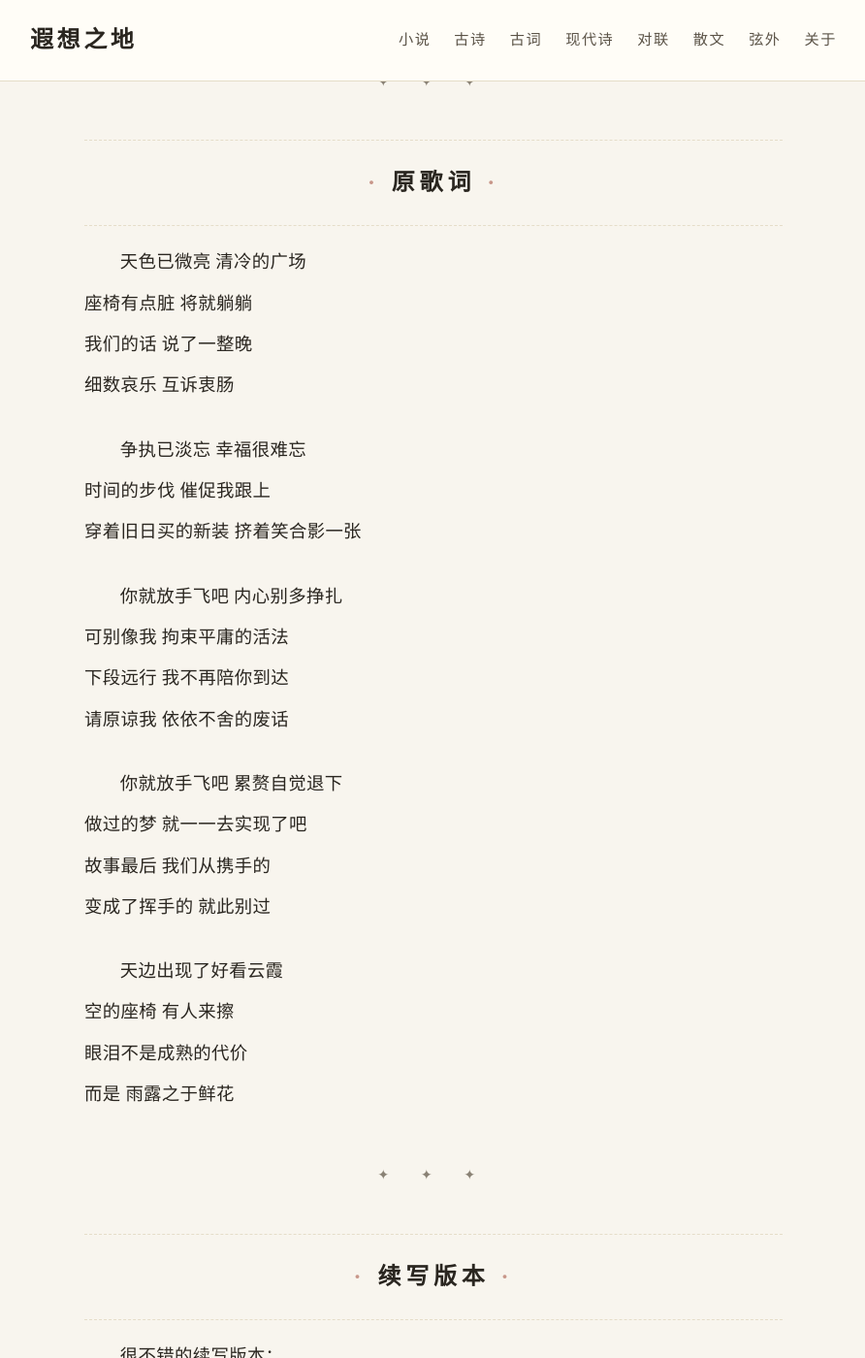
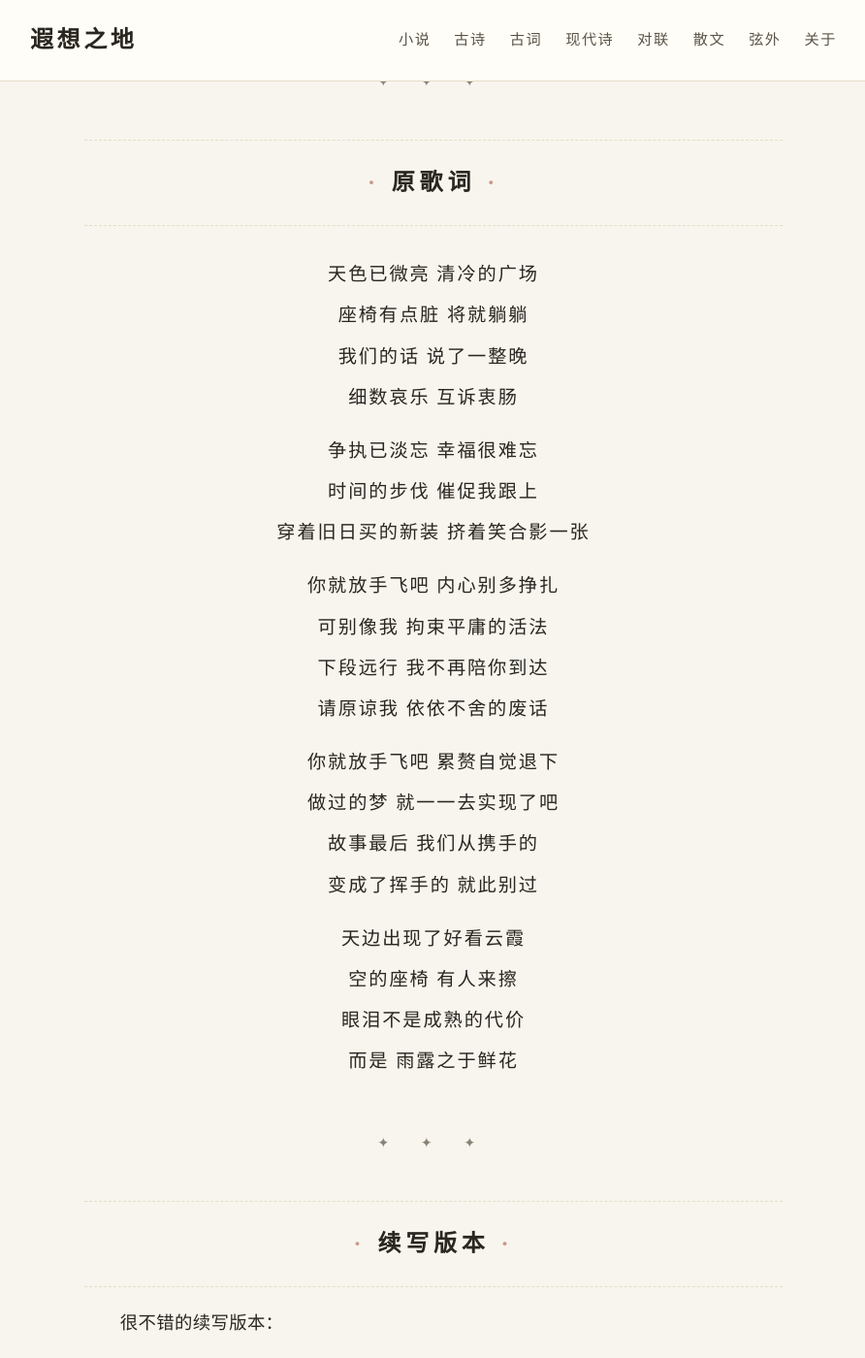
Before and after one commit to zhengxionglee/ReverieLand, a Jekyll site: the page built from _overtones/2026-06-26-qian-cheng-shi-jin.md, in a window 1280 px wide and 1400 px high, scrolled down 377 px. Shown: the whole window at 97% size, without its empty margins (193-1085 px from the left). Built offline with Jekyll 4.4.1, drawn with Linux system fonts in a browser that asks for light colours; a style sheet for code colours, icons or effects is not loaded.

Commit message:
feat(弦外): 歌词加 .lyrics 容器样式（居中+不缩进+紧凑）

```diff
--- a/_overtones/2026-06-26-qian-cheng-shi-jin.md
+++ b/_overtones/2026-06-26-qian-cheng-shi-jin.md
@@ -12,6 +12,8 @@ genre: 弦外
 ---
 
 ## 原歌词
+
+<div class="lyrics" markdown="1">
 
 天色已微亮 清冷的广场
 座椅有点脏 将就躺躺
@@ -37,11 +39,15 @@ genre: 弦外
 眼泪不是成熟的代价
 而是 雨露之于鲜花
 
+</div>
+
 ---
 
 ## 续写版本
 
 > 很不错的续写版本：
+
+<div class="lyrics" markdown="1">
 
 晨风吹拂 拂去离别的哑
 收进心底 昨夜合影的家
@@ -66,6 +72,8 @@ genre: 弦外
 看见啦 我们都在 往前走啊
 不回头啦
 
+</div>
+
 ---
 
 **听一版**：[SUNO V5.5] 《前程似锦》许嵩新歌 AI 少女翻唱——"你就勇敢飞吧 迎着风雪交加 我也踏上 属于自己的出发" [↗ B站](https://www.bilibili.com)
--- a/assets/css/style.css
+++ b/assets/css/style.css
@@ -645,6 +645,24 @@ a:hover { color: var(--accent-soft); }
   margin-bottom: 0.3rem;
 }
 
+/* 弦外 · 歌词专用样式：居中、不缩进、紧凑 */
+.work-body .lyrics {
+  text-align: center;
+  margin: 1.8rem 0;
+  font-size: 1.2rem;
+  line-height: 2.2;
+  letter-spacing: 0.1em;
+}
+
+.work-body .lyrics p {
+  text-indent: 0;
+  margin: 0 0 0.8rem 0;
+}
+
+.work-body .lyrics p:last-child {
+  margin-bottom: 0;
+}
+
 /* 诗页里的 --- 水平分隔线（替代双空行）：淡雅、30% 宽、居中 */
 .poem-work .work-body hr {
   border: none;
```
